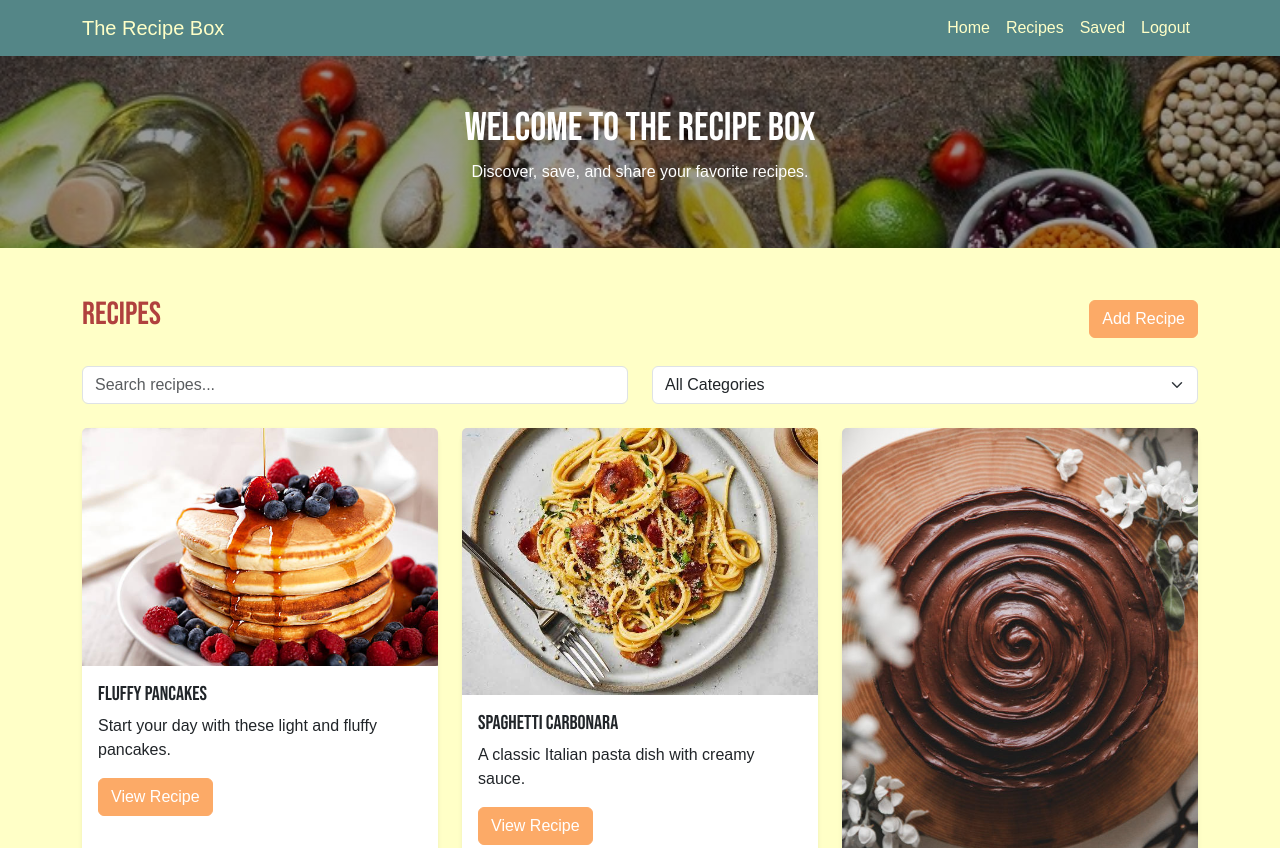
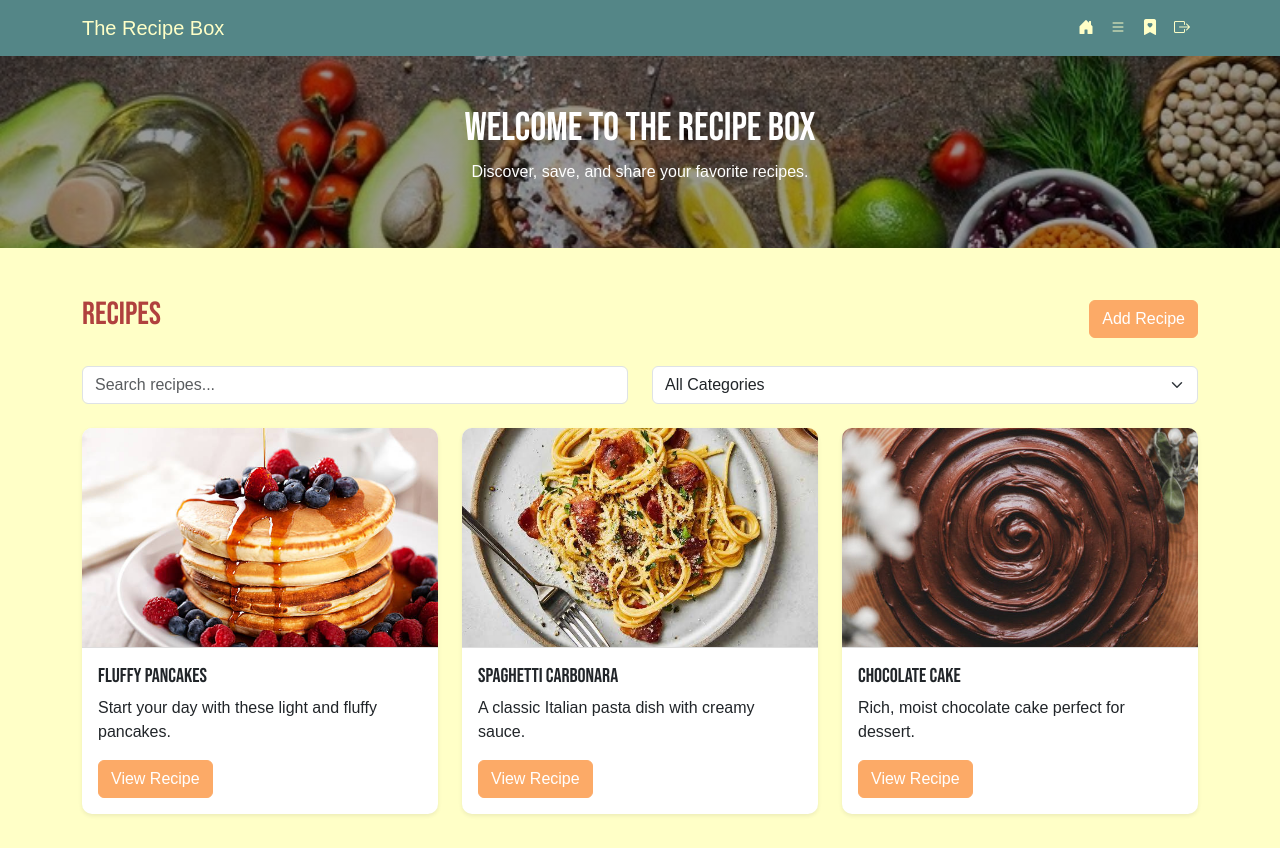
Before and after one commit to kleahila/the-recipe-box, a plain HTML site: page index.html in a window 1280 px wide. Shown: the top 848 px of the page. Drawn offline with nearby package versions, Linux system fonts and the light colour scheme.

Commit message:
bera disa rregullime ne htnl me bootstrap tek ikonat dhe rregullova formatin e recetave peer momentin tek index.html

```diff
--- a/index.html
+++ b/index.html
@@ -7,8 +7,7 @@
 
     <!-- Bootstrap -->
     <link href="https://cdn.jsdelivr.net/npm/bootstrap@5.3.0/dist/css/bootstrap.min.css" rel="stylesheet">
-
-    <!-- Your Styles -->
+    <link rel="stylesheet" href="https://cdn.jsdelivr.net/npm/bootstrap-icons@1.11.1/font/bootstrap-icons.css">
     <link rel="stylesheet" href="style.css">
 </head>
 
@@ -25,10 +24,10 @@
 
             <div id="nav" class="collapse navbar-collapse">
                 <ul class="navbar-nav ms-auto">
-                    <li class="nav-item"><a class="nav-link active" href="#home">Home</a></li>
-                    <li class="nav-item"><a class="nav-link" href="#recipes">Recipes</a></li>
-                    <li class="nav-item"><a class="nav-link" href="#saved">Saved</a></li>
-                    <li class="nav-item"><a class="nav-link" href="landing.html">Logout</a></li>
+                    <li class="nav-item"><a class="nav-link active" href="#home"><i class="bi bi-house-door-fill"></i></a></li>
+                    <li class="nav-item"><a class="nav-link" href="#recipes"><i class="bi bi-list"></i></a></li>
+                    <li class="nav-item"><a class="nav-link" href="#saved"><i class="bi bi-bookmark-heart-fill"></i></a></li>
+                    <li class="nav-item"><a class="nav-link" href="landing.html"><i class="bi bi-box-arrow-right"></i></a></li>
                 </ul>
             </div>
         </div>
--- a/style.css
+++ b/style.css
@@ -144,6 +144,16 @@ h1, h2, h3, h4, h5, h6 {
 /* Modals */
 .modal-content {
   border-radius: 10px;
+  text-align: center;
+}
+
+/* Make the recipe image look elegant */
+.modal-body img {
+    width: 100%;
+    max-width: 650px;
+    border-radius: 12px;
+    margin-bottom: 25px;
+    box-shadow: 0 4px 15px rgba(0, 0, 0, 0.15);
 }
 
 /* Testimonials */
@@ -183,6 +193,36 @@ footer {
   animation: fadeIn 0.5s ease-in;
 }
 
+/* Make all recipe images the same height */
+.card-img-top {
+    width: 100%;
+    height: 220px;  /* adjust as you like */
+    object-fit: cover;
+    border-bottom: 1px solid #ddd;
+}
+
+/* Ensure all cards look uniform */
+.card {
+    border-radius: 10px;
+    overflow: hidden;
+}
+
+/* Optional: make card heights equal */
+.card.h-100 {
+    display: flex;
+    flex-direction: column;
+}
+
+.card-body {
+    flex-grow: 1;
+}
+
+/* Space between cards */
+#recipeGrid1 .col-md-4 {
+    margin-bottom: 25px;
+}
+
+
 @keyframes fadeIn {
   from { opacity: 0; }
   to { opacity: 1; }
```
